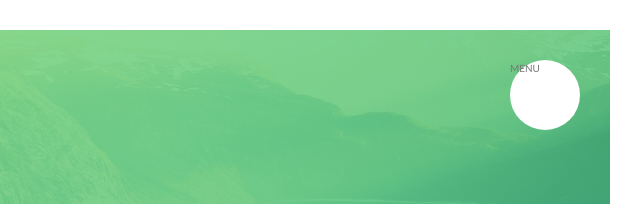
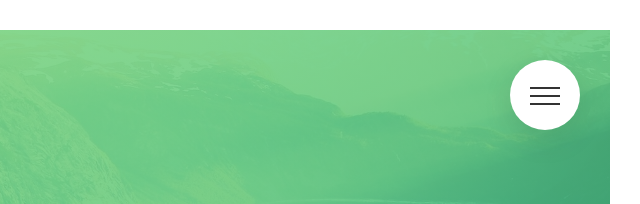
Before and after one commit to pricelessnomad/natours, a website: page index.html in a window 1280 px wide. Shown: the top 204 px of the page, 640-1280 px from the left. Drawn offline with Linux system fonts and the light colour scheme.

Commit message:
implement navigation menu

```diff
--- a/index.html
+++ b/index.html
@@ -18,7 +18,9 @@
         <div class="navigation">
             <input type="checkbox" class="navigation__checkbox" id="navi-toggle" />
 
-            <label for="navi-toggle" class="navigation__button">MENU</label>
+            <label for="navi-toggle" class="navigation__button">
+                <span class="navigation__icon">&nbsp;</span>
+            </label>
 
             <div class="navigation__background">&nbsp;</div>
 
--- a/sass/layout/_navigation.scss
+++ b/sass/layout/_navigation.scss
@@ -12,6 +12,9 @@
     top: 6rem;
     right: 6rem;
     z-index: 2000;
+    box-shadow: 0 1rem 3rem rgba($color-black, 0.1);
+    text-align: center;
+    cursor: pointer;
   }
 
   &__background {
@@ -88,6 +91,7 @@
     }
   }
 
+  // FUNCTIONALITY
   &__checkbox:checked ~ &__background {
     transform: scale(80);
   }
@@ -96,4 +100,57 @@
     opacity: 1;
     width: 100%;
   }
+
+  // ICON
+  &__icon {
+    position: relative;
+    margin-top: 3.5rem;
+
+    &,
+    &::before,
+    &::after {
+      display: inline-block;
+      width: 3rem;
+      height: 2px;
+      background-color: $color-grey-dark-3;
+    }
+
+    &::before,
+    &::after {
+      content: "";
+      position: absolute;
+      left: 0;
+      transition: all 0.2s;
+    }
+
+    &::before {
+      top: -0.8rem;
+    }
+
+    &::after {
+      top: 0.8rem;
+    }
+  }
+
+  &__button:hover &__icon::before {
+    top: -1rem;
+  }
+
+  &__button:hover &__icon::after {
+    top: 1rem;
+  }
+
+  &__checkbox:checked + &__button &__icon {
+    background-color: transparent;
+  }
+
+  &__checkbox:checked + &__button &__icon::before {
+    top: 0;
+    transform: rotate(135deg);
+  }
+
+  &__checkbox:checked + &__button &__icon::after {
+    top: 0;
+    transform: rotate(-135deg);
+  }
 }
```
Also changed, not shown: css/style.css.
